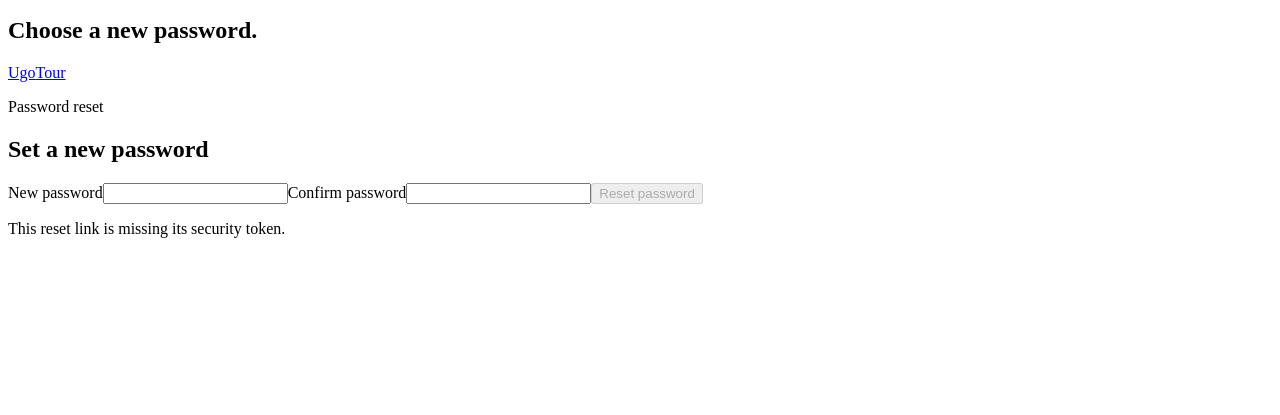
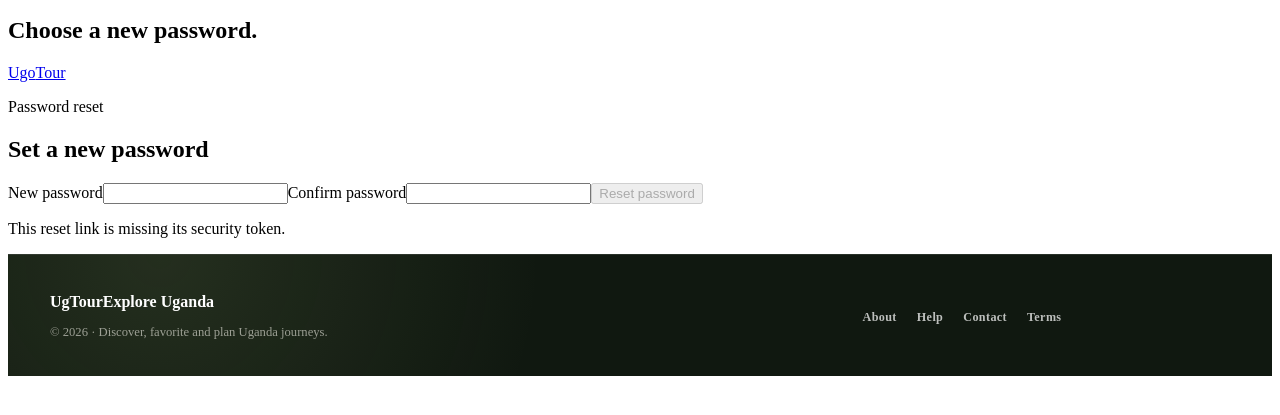
Before and after one commit to Noah-Prinzy/UgoTour, a website with bundled scripts: page frontend/pages/reset-password.html in a window 1280 px wide. Shown: the part 349-764 px from the top of the page. Built offline with nearby package versions, Linux system fonts and the light colour scheme.

Commit message:
Add shared footer to password reset

```diff
--- a/frontend/pages/reset-password.html
+++ b/frontend/pages/reset-password.html
@@ -2,4 +2,4 @@
   <meta http-equiv="Content-Security-Policy" content="default-src 'self'; script-src 'self' https://unpkg.com; style-src 'self' 'unsafe-inline' https://unpkg.com https://fonts.googleapis.com; img-src 'self' data: blob: https://tile.openstreetmap.org https://*.tile.openstreetmap.org; connect-src 'self' http://localhost:* http://127.0.0.1:*; font-src 'self' data: https://fonts.gstatic.com; worker-src 'self'; manifest-src 'self'; object-src 'none'; base-uri 'self'; form-action 'self'" />
   <meta name="referrer" content="strict-origin-when-cross-origin" /><meta name="theme-color" content="#172114"/><meta name="description" content="Choose a new UgoTour password."/><link rel="manifest" href="../manifest.webmanifest"/><link rel="stylesheet" href="../css/main.css?v=9.0.0"/><link rel="stylesheet" href="../css/components.css?v=9.0.0"/><link rel="stylesheet" href="../css/responsive.css?v=9.0.0"/><title>Reset Password | UgoTour</title>  <meta name="robots" content="noindex,nofollow" />
 </head>
-<body class="auth-visual-page"><main id="main-content" class="auth-entry-main"><section class="auth-entry auth-entry-compact"><div class="auth-photo-panel"><img src="../images/optimized/destinations/lake-bunyonyi/lake-bunyonyi-01.webp" alt="Lake Bunyonyi"/><div class="auth-photo-shade"></div><div class="auth-photo-copy"><p>Secure account</p><h1>Choose a new password.</h1></div></div><div class="auth-form-panel"><a class="auth-brand" href="../index.html">Ugo<span>Tour</span></a><p class="section-kicker">Password reset</p><h2>Set a new password</h2><form id="reset-form" class="starter-form auth-form"><label>New password<input id="reset-password" type="password" minlength="10" maxlength="128" autocomplete="new-password" required/></label><label>Confirm password<input id="reset-confirm" type="password" minlength="10" maxlength="128" autocomplete="new-password" required/></label><button class="primary-button" type="submit">Reset password</button><p id="reset-message" class="form-message" aria-live="polite"></p></form></div></section></main><script type="module" src="../js/pages/reset-password.js"></script></body></html>
+<body class="auth-visual-page"><main id="main-content" class="auth-entry-main"><section class="auth-entry auth-entry-compact"><div class="auth-photo-panel"><img src="../images/optimized/destinations/lake-bunyonyi/lake-bunyonyi-01.webp" alt="Lake Bunyonyi"/><div class="auth-photo-shade"></div><div class="auth-photo-copy"><p>Secure account</p><h1>Choose a new password.</h1></div></div><div class="auth-form-panel"><a class="auth-brand" href="../index.html">Ugo<span>Tour</span></a><p class="section-kicker">Password reset</p><h2>Set a new password</h2><form id="reset-form" class="starter-form auth-form"><label>New password<input id="reset-password" type="password" minlength="10" maxlength="128" autocomplete="new-password" required/></label><label>Confirm password<input id="reset-confirm" type="password" minlength="10" maxlength="128" autocomplete="new-password" required/></label><button class="primary-button" type="submit">Reset password</button><p id="reset-message" class="form-message" aria-live="polite"></p></form></div></section></main><footer id="site-footer"></footer><script type="module" src="../js/pages/reset-password.js"></script><script type="module" src="../js/footer-boot.js"></script></body></html>
```
